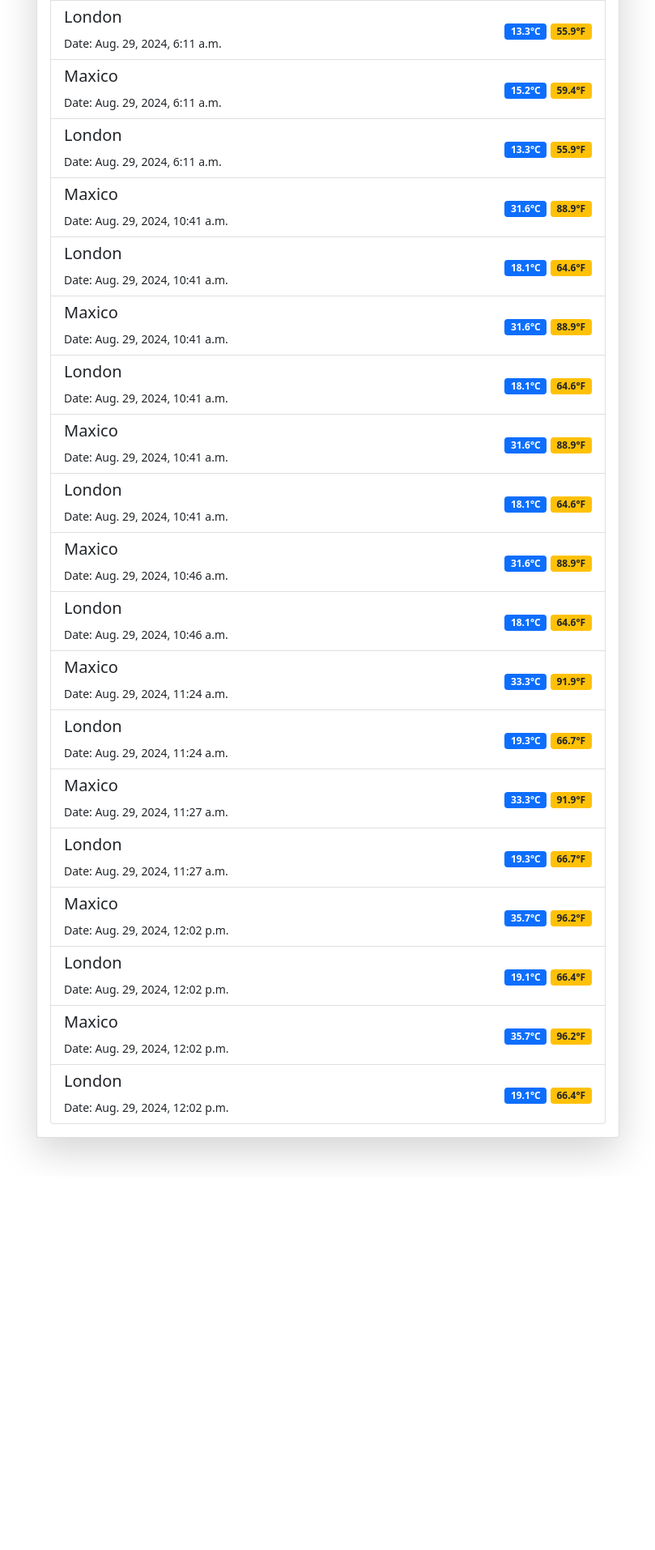
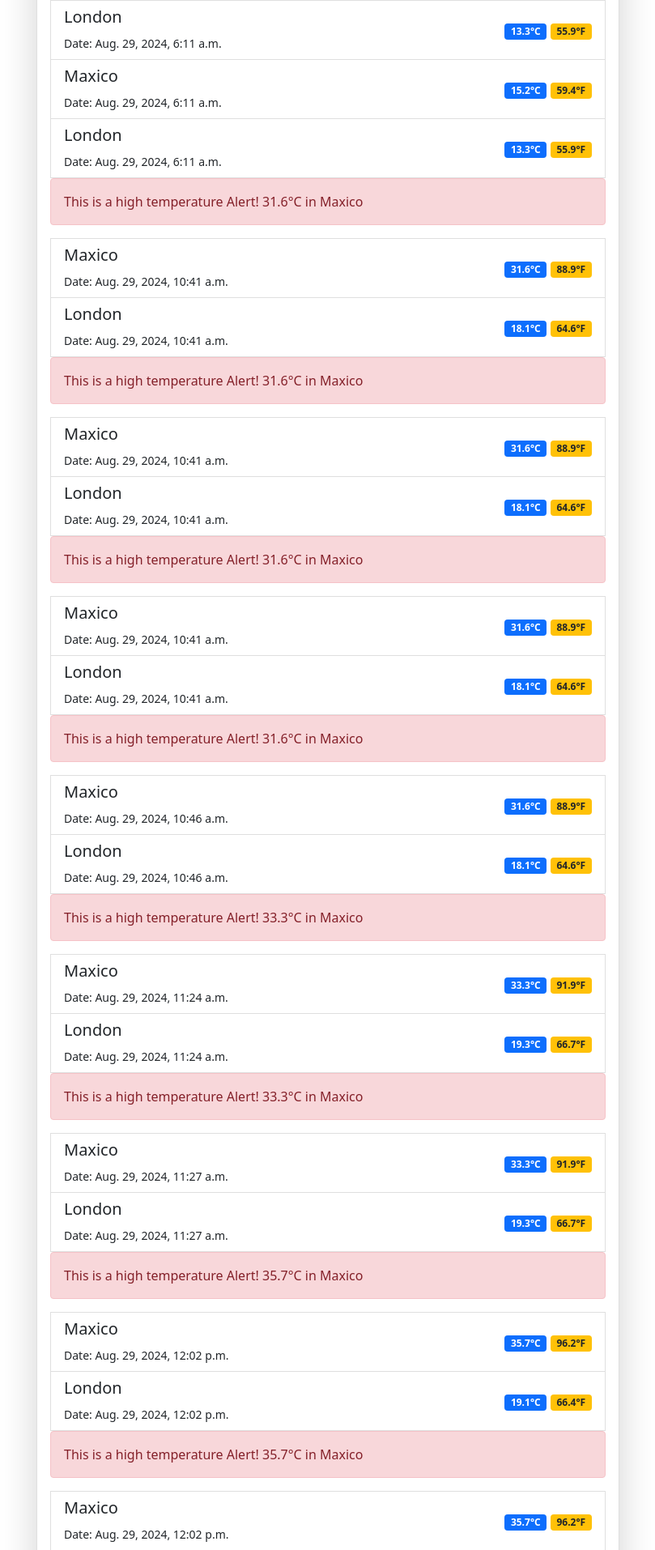
Before and after one commit to Faizgeeky/Django-Weather-Forecast-APP, a Django app: template api/templates/index.html in a window 1280 px wide. Shown: the part 539-2453 px from the top of the page at 81% size, without its empty margins (235-1044 px from the left). Before the commit the page ends 1973 px from the top, so only its background shows below. Run offline with Django 5.2, Linux system fonts and the light colour scheme; the template is opened without the code that fills it: values that come from a table or form of the project are taken from there, others are empty; data comes from the database, SQL or seed files in the repository; both versions use the stored data as it was after the commit; some libraries are stand-ins or nearby versions.

Commit message:
feat : added alerts

```diff
--- a/api/templates/index.html
+++ b/api/templates/index.html
@@ -28,6 +28,17 @@
                         <h4 class="text-center">City Weather Data</h4>
                         <ul class="list-group">
                             {% for city in data %}
+                                <!-- check for alert -->
+                                {% if city.temp_c > 20 %}
+                                    <div class="alert alert-danger" role="alert">
+                                        This is a high temperature Alert! {{ city.temp_c }}°C in {{ city.city }}
+                                    </div>
+                                {% endif %}
+                                {% if city.temp_c < -5 %}
+                                <div class="alert alert-primary" role="alert">
+                                    This is a low temperature Alert! {{ city.temp_c }}°C in {{ city.city }}
+                                </div>
+                                {% endif %}
                             <li class="list-group-item d-flex justify-content-between align-items-center">
                                 <div>
                                     <h5>{{ city.city }}</h5>
--- a/api/views.py
+++ b/api/views.py
@@ -24,8 +24,8 @@ def get_weather(cities):
                 data = response.json()
                 temp_city = {}
                 temp_city['city'] = data['location']['name']
-                temp_city['temp_c'] = str(data['current']['temp_c'])
-                temp_city['temp_f'] = data['current']['temp_f']
+                temp_city['temp_c'] = float(data['current']['temp_c'])
+                temp_city['temp_f'] = float(data['current']['temp_f'])
                 temp_city['date'] = data['location']['localtime']
                 city_weather_list.append(temp_city)
         return city_weather_list
@@ -62,7 +62,7 @@ def check_weather(request):
         else:
             return render(request,'index.html',{"message":"Cities not found in Req body!"} )
 
-        return render(request, 'index.html', {"data": weather_data})
+        return render(request, 'index.html', {"data": weather_data} , )
 
 
 
```
Also changed, not shown: api/templates/forecast.html (+12 -0 lines), db.sqlite3.
